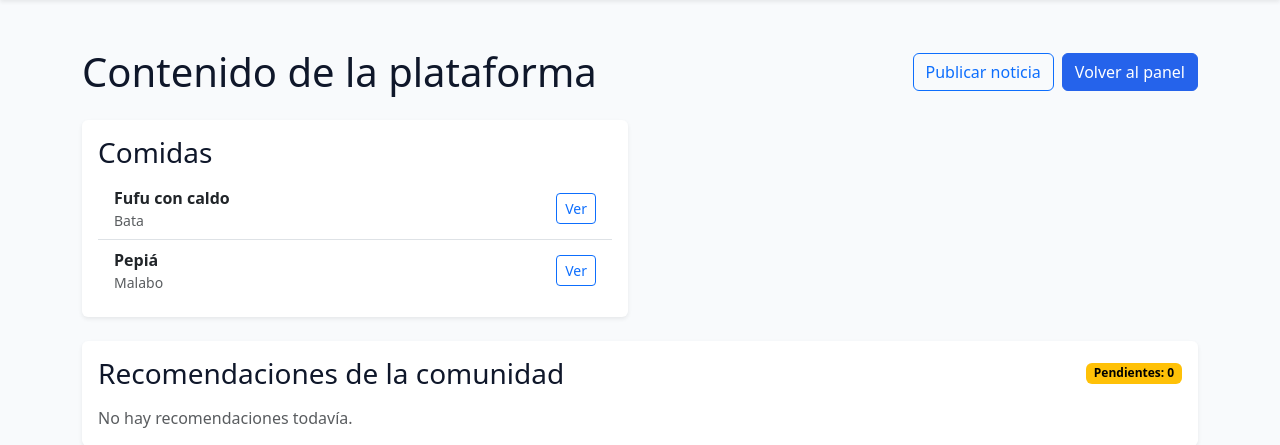
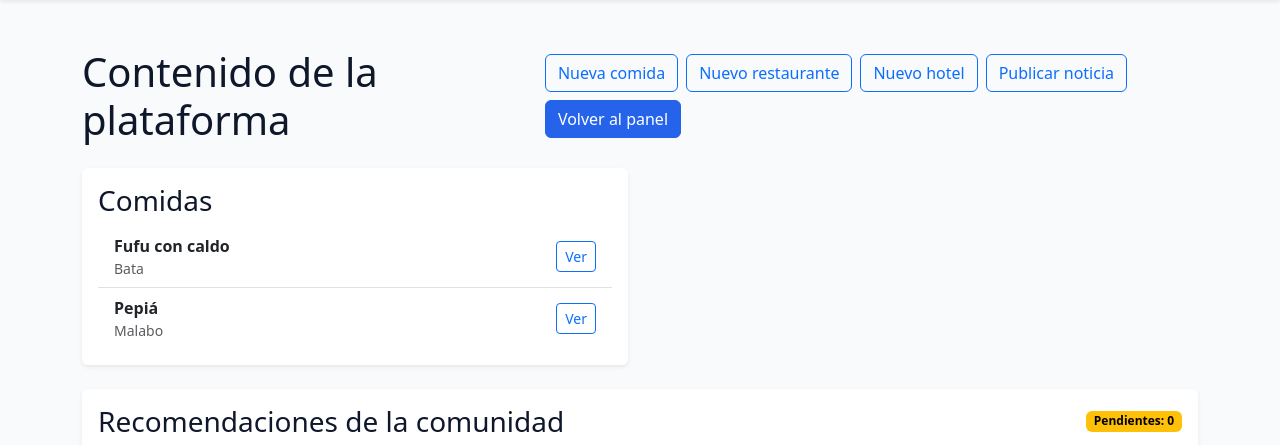
Before and after one commit to cubeisaac2-art/HOLA-eg, a Flask app: page /admin/content in a window 1280 px wide. Shown: the part 68-513 px from the top of the page. Run offline with Flask 3, Linux system fonts and the light colour scheme; a user stored in the database is signed in.

Commit message:
Add admin content creation actions

```diff
--- a/templates/admin/content.html
+++ b/templates/admin/content.html
@@ -4,7 +4,7 @@
 <section class="py-4">
     <div class="d-flex justify-content-between align-items-center mb-4">
         <h1 class="mb-0">Contenido de la plataforma</h1>
-        <div class="d-flex gap-2"><a class="btn btn-outline-primary" href="{{ url_for('admin_new_news') }}">Publicar noticia</a><a class="btn btn-primary" href="{{ url_for('admin_dashboard') }}">Volver al panel</a></div>
+        <div class="d-flex flex-wrap gap-2"><a class="btn btn-outline-primary" href="{{ url_for('admin_new_food') }}">Nueva comida</a><a class="btn btn-outline-primary" href="{{ url_for('admin_new_restaurant') }}">Nuevo restaurante</a><a class="btn btn-outline-primary" href="{{ url_for('admin_new_hotel') }}">Nuevo hotel</a><a class="btn btn-outline-primary" href="{{ url_for('admin_new_news') }}">Publicar noticia</a><a class="btn btn-primary" href="{{ url_for('admin_dashboard') }}">Volver al panel</a></div>
     </div>
 
     <div class="row g-4">
```
